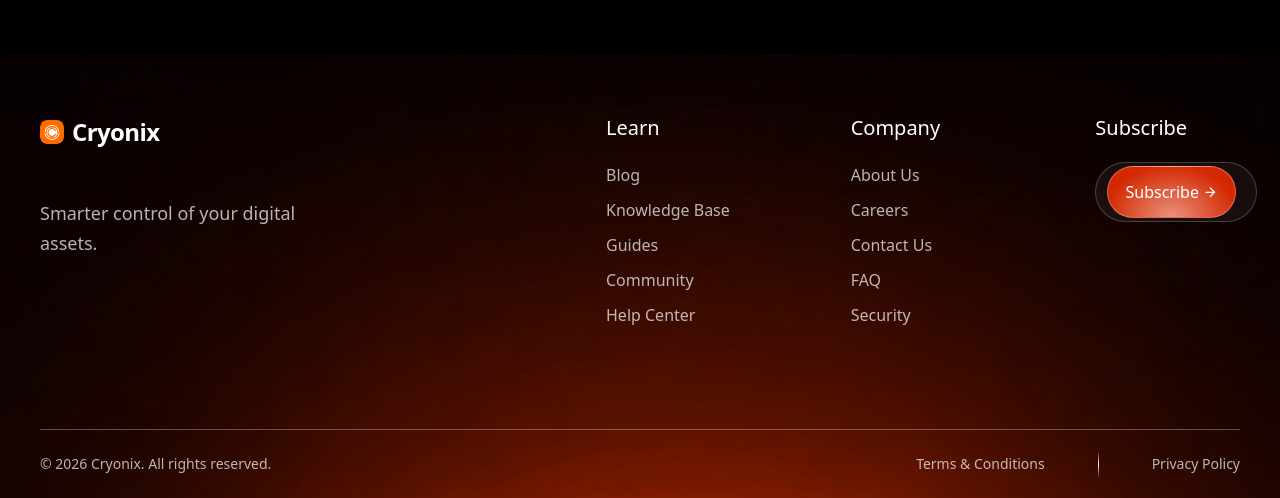
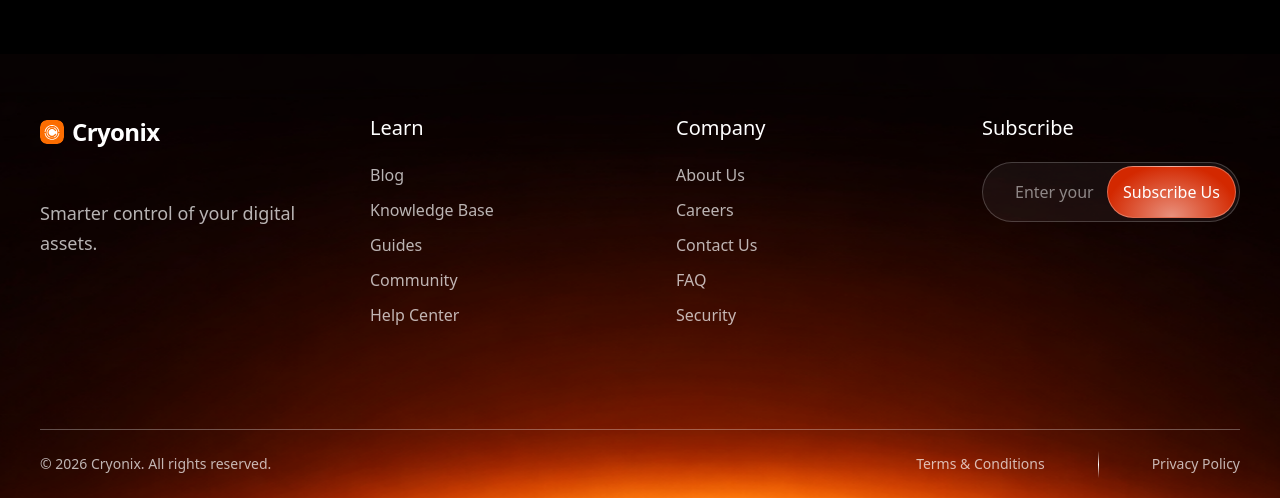
Before and after one commit to Israt022/Cryonix, a Next.js app: page / in a window 1280 px wide. Shown: the part 838-1336 px from the top of the page. Built offline with nearby package versions, Linux system fonts and the light colour scheme.

Commit message:
Footer redesign

```diff
--- a/src/component/shared/Footer.tsx
+++ b/src/component/shared/Footer.tsx
@@ -3,7 +3,6 @@
 
 import Image from "next/image";
 import Link from "next/link";
-import { ArrowRight } from "lucide-react";
 import Logo from "./Logo";
 
 const footerLinks = [
@@ -41,7 +40,7 @@ const Footer = () => {
                     fill
                     priority
                     sizes="100vw"
-                    className="object-cover object-center"
+                    className="object-fill scale-[1.08] origin-center"
                 />
             </div>
 
@@ -49,7 +48,7 @@ const Footer = () => {
             <div className="container-custom relative z-10 pt-[60px] pb-[24px]">
 
                 {/* Main Footer */}
-                <div className="grid grid-cols-1 gap-12 min-[1100px]:grid-cols-[282px_minmax(0,1fr)] min-[1100px]:gap-x-[284px]">
+                <div className="grid grid-cols-1 gap-12 min-[1100px]:grid-cols-[282px_minmax(0,1fr)] min-[1100px]:gap-x-12 min-[1440px]:gap-x-[284px]">
 
                     {/* Left Section */}
                     <div className="flex h-[127px] w-full max-w-[282px] flex-col">
@@ -65,11 +64,11 @@ const Footer = () => {
                     </div>
 
                     {/* Right Sections */}
-                    <div className="grid grid-cols-2 gap-x-8 gap-y-10 min-[744px]:grid-cols-3 min-[1100px]:gap-x-[100px]">
+                    <div className="grid grid-cols-2 gap-x-8 gap-y-10 min-[744px]:grid-cols-3 min-[744px]:gap-x-12 min-[1440px]:grid-cols-[minmax(0,1fr)_minmax(0,1fr)_358px] min-[1440px]:gap-x-[100px]">
 
                         {/* Learn & Company */}
                         {footerLinks.map((section) => (
-                            <div key={section.title} className="flex flex-col">
+                            <div key={section.title} className="flex min-w-0 flex-col">
 
                                 <h3 className="mb-5 text-xl font-normal text-white">
                                     {section.title}
@@ -91,7 +90,7 @@ const Footer = () => {
                         ))}
 
                         {/* Subscribe */}
-                        <div className="col-span-2 flex flex-col min-[744px]:col-span-1">
+                        <div className="col-span-2 flex min-w-0 flex-col min-[744px]:col-span-1">
 
                             <h3 className="mb-5 text-xl font-normal text-white">
                                 Subscribe
@@ -99,23 +98,25 @@ const Footer = () => {
 
                             <form
                                 onSubmit={(event) => event.preventDefault()}
-                                className="relative h-[60px] w-full max-w-[358px]"
+                                className="relative h-[60px] w-full max-w-[358px] min-[1440px]:w-[358px] min-[1440px]:max-w-none"
                             >
+                                {/* Email Input */}
                                 <input
                                     type="email"
-                                    placeholder="Enter your email"
+                                    placeholder="Enter your email..."
                                     aria-label="Email address"
                                     required
-                                    className="h-full w-full rounded-full border border-white/20 bg-white/5 py-3 pl-5 pr-[140px] text-sm text-white outline-none placeholder:text-white/50 focus:border-white/50"
+                                    className="absolute inset-0 box-border h-full w-full rounded-full border border-white/20 bg-white/5 py-[16px] pl-[32px] pr-[145px] text-base font-normal leading-6 text-white outline-none placeholder:text-white/50 focus:border-white/50"
                                 />
 
+                                {/* Subscribe Button */}
                                 <button
                                     type="submit"
-                                    className="absolute right-1 top-1 inline-flex h-[52px] w-[129px] items-center justify-center gap-1 rounded-[60px] border border-white/30 bg-[radial-gradient(ellipse_at_bottom,#E9917D_0%,#D32800_75%)] text-base font-normal text-white transition-all duration-200 hover:brightness-110"
+                                    className="absolute right-[4px] top-[4px] inline-flex h-[52px] w-[129px] items-center justify-center rounded-[60px] border border-white/30 bg-[radial-gradient(ellipse_at_bottom,#E9917D_0%,#D32800_75%)] text-base font-normal text-white transition-all duration-200 hover:brightness-110"
                                 >
-                                    Subscribe
-                                    <ArrowRight size={14.58} strokeWidth={2} />
+                                    Subscribe Us
                                 </button>
+
                             </form>
 
                         </div>
@@ -123,10 +124,10 @@ const Footer = () => {
                     </div>
                 </div>
 
-                {/* Bottom Divider - 100px Gap */}
+                {/* Bottom Divider */}
                 <div className="mt-[100px] h-px w-full bg-white/30" />
 
-                {/* Bottom Footer - 24px Gap */}
+                {/* Bottom Footer */}
                 <div className="mt-[24px] flex flex-col items-center justify-between gap-5 min-[744px]:flex-row">
 
                     {/* Copyright */}
```
